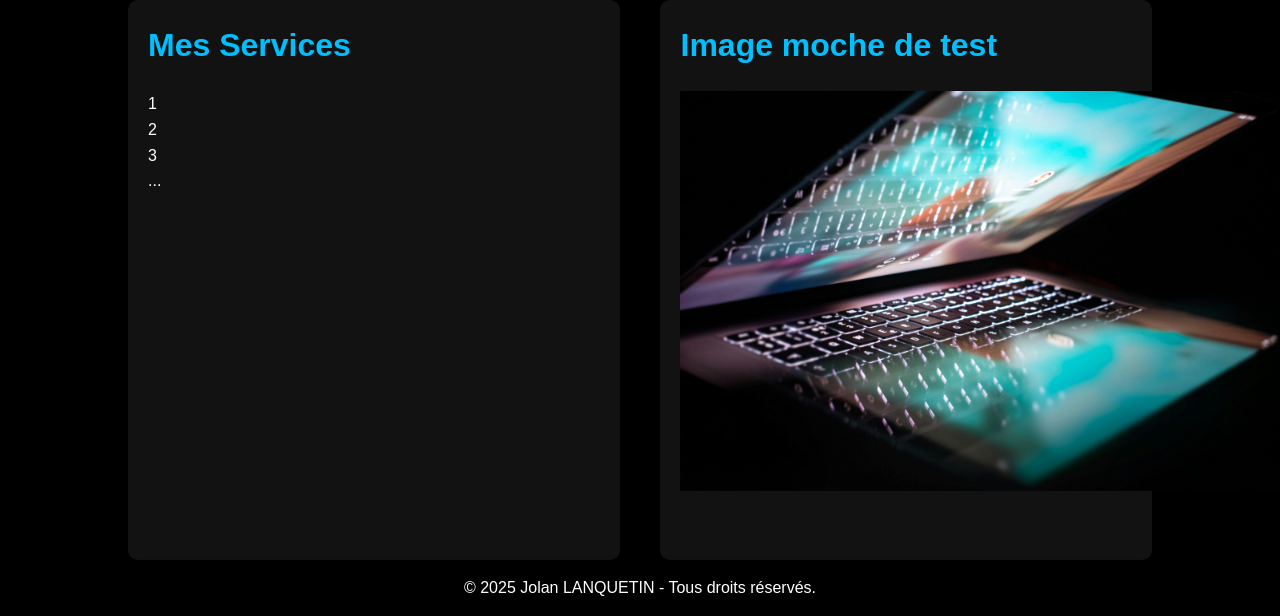
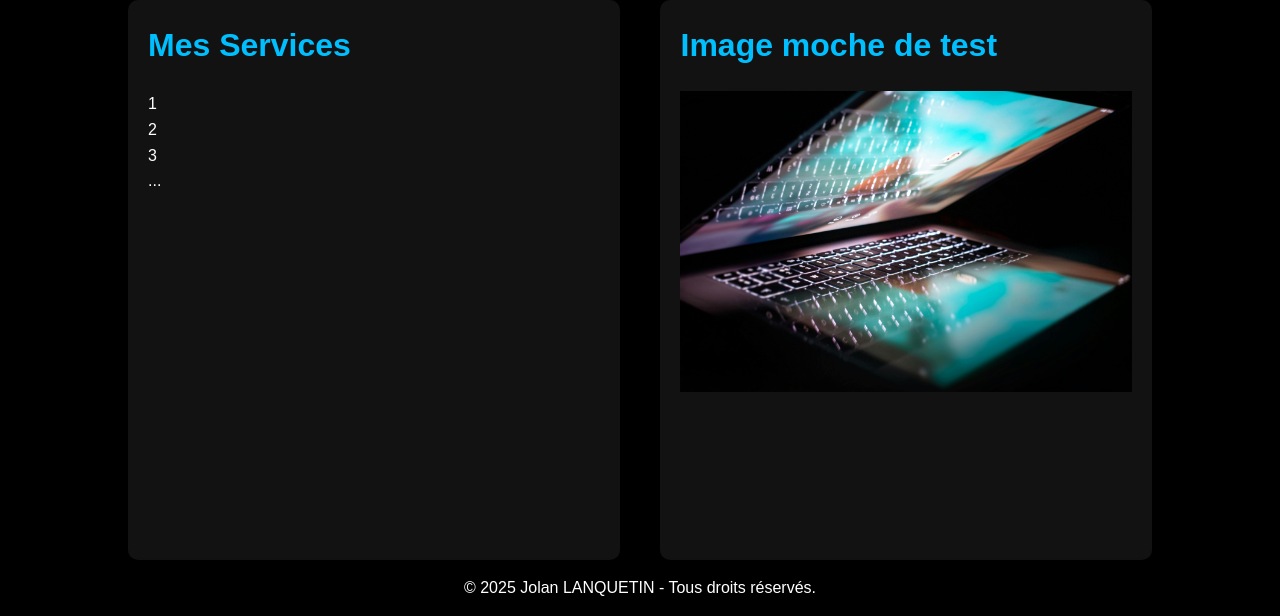
Before and after one commit to Ladrio26/Jlanquetin, a PHP site: page /services.php in a window 1280 px wide. Shown: the part 208-824 px from the top of the page. Run offline with PHP 8.4, Linux system fonts and the light colour scheme.

Commit message:
Site en Dev

```diff
--- a/cgv.php
+++ b/cgv.php
@@ -9,6 +9,7 @@
     <link rel="stylesheet" href="styles2.css">
     <link rel="stylesheet" href="stylesNav.css">
     <link rel="stylesheet" href="stylesDeroulant.css">
+    <link rel="stylesheet" href="stylesImages.css">
     <script src="https://code.jquery.com/jquery-3.6.0.min.js"></script> <!-- jQuery pour simplifier le script -->
     <!-- Google tag (gtag.js) -->
     <script async src="https://www.googletagmanager.com/gtag/js?id=AW-16938109963"></script>
--- a/index.php
+++ b/index.php
@@ -9,6 +9,7 @@
     <link rel="stylesheet" href="styles2.css">
     <link rel="stylesheet" href="stylesNav.css">
     <link rel="stylesheet" href="stylesDeroulant.css">
+    <link rel="stylesheet" href="stylesImages.css">
     <script src="https://code.jquery.com/jquery-3.6.0.min.js"></script> <!-- jQuery pour simplifier le script -->
     <!-- Google tag (gtag.js) -->
     <script async src="https://www.googletagmanager.com/gtag/js?id=AW-16938109963"></script>
--- a/mentions-legales.php
+++ b/mentions-legales.php
@@ -9,6 +9,7 @@
     <link rel="stylesheet" href="styles2.css">
     <link rel="stylesheet" href="stylesNav.css">
     <link rel="stylesheet" href="stylesDeroulant.css">
+    <link rel="stylesheet" href="stylesImages.css">
     <script src="https://code.jquery.com/jquery-3.6.0.min.js"></script> <!-- jQuery pour simplifier le script -->
     <!-- Google tag (gtag.js) -->
     <script async src="https://www.googletagmanager.com/gtag/js?id=AW-16938109963"></script>
--- a/qui-suis-je.php
+++ b/qui-suis-je.php
@@ -9,6 +9,7 @@
     <link rel="stylesheet" href="styles2.css">
     <link rel="stylesheet" href="stylesNav.css">
     <link rel="stylesheet" href="stylesDeroulant.css">
+    <link rel="stylesheet" href="stylesImages.css">
     <script src="https://code.jquery.com/jquery-3.6.0.min.js"></script> <!-- jQuery pour simplifier le script -->
     <!-- Google tag (gtag.js) -->
     <script async src="https://www.googletagmanager.com/gtag/js?id=AW-16938109963"></script>
--- a/services.php
+++ b/services.php
@@ -8,6 +8,8 @@
     <link rel="stylesheet" href="styles.css">
     <link rel="stylesheet" href="styles2.css">
     <link rel="stylesheet" href="stylesNav.css">
+    <link rel="stylesheet" href="stylesDeroulant.css">
+    <link rel="stylesheet" href="stylesImages.css">
     <script src="https://code.jquery.com/jquery-3.6.0.min.js"></script> <!-- jQuery pour simplifier le script -->
     <!-- Google tag (gtag.js) -->
     <script async src="https://www.googletagmanager.com/gtag/js?id=AW-16938109963"></script>
@@ -51,7 +53,7 @@
 
         <div id="contact" class="contact-form">
             <h2>Image moche de test</h2>
-            <img src="images/ordiportable.jpg" alt="Web" width="600" height="400">
+            <img src="images/ordiportable.jpg" alt="Web" class="ordiportable">
         </div>
 
     </div>
--- /dev/null
+++ b/stylesImages.css
@@ -0,0 +1,4 @@
+.ordiportable {
+    width: 100%; /* L'image occupera toute la largeur de son conteneur */
+    height: auto; /* La hauteur sera ajustée pour garder le ratio */
+}
--- a/tarifs.php
+++ b/tarifs.php
@@ -9,6 +9,7 @@
     <link rel="stylesheet" href="styles2.css">
     <link rel="stylesheet" href="stylesNav.css">
     <link rel="stylesheet" href="stylesDeroulant.css">
+    <link rel="stylesheet" href="stylesImages.css">
     <script src="https://code.jquery.com/jquery-3.6.0.min.js"></script> <!-- jQuery pour simplifier le script -->
     <!-- Google tag (gtag.js) -->
     <script async src="https://www.googletagmanager.com/gtag/js?id=AW-16938109963"></script>
```
Also changed, not shown: images/BureauPcPortable.jpg (renamed from BureauPcPortable.jpg), images/PCportable.jpg (renamed from PCportable.jpg).
